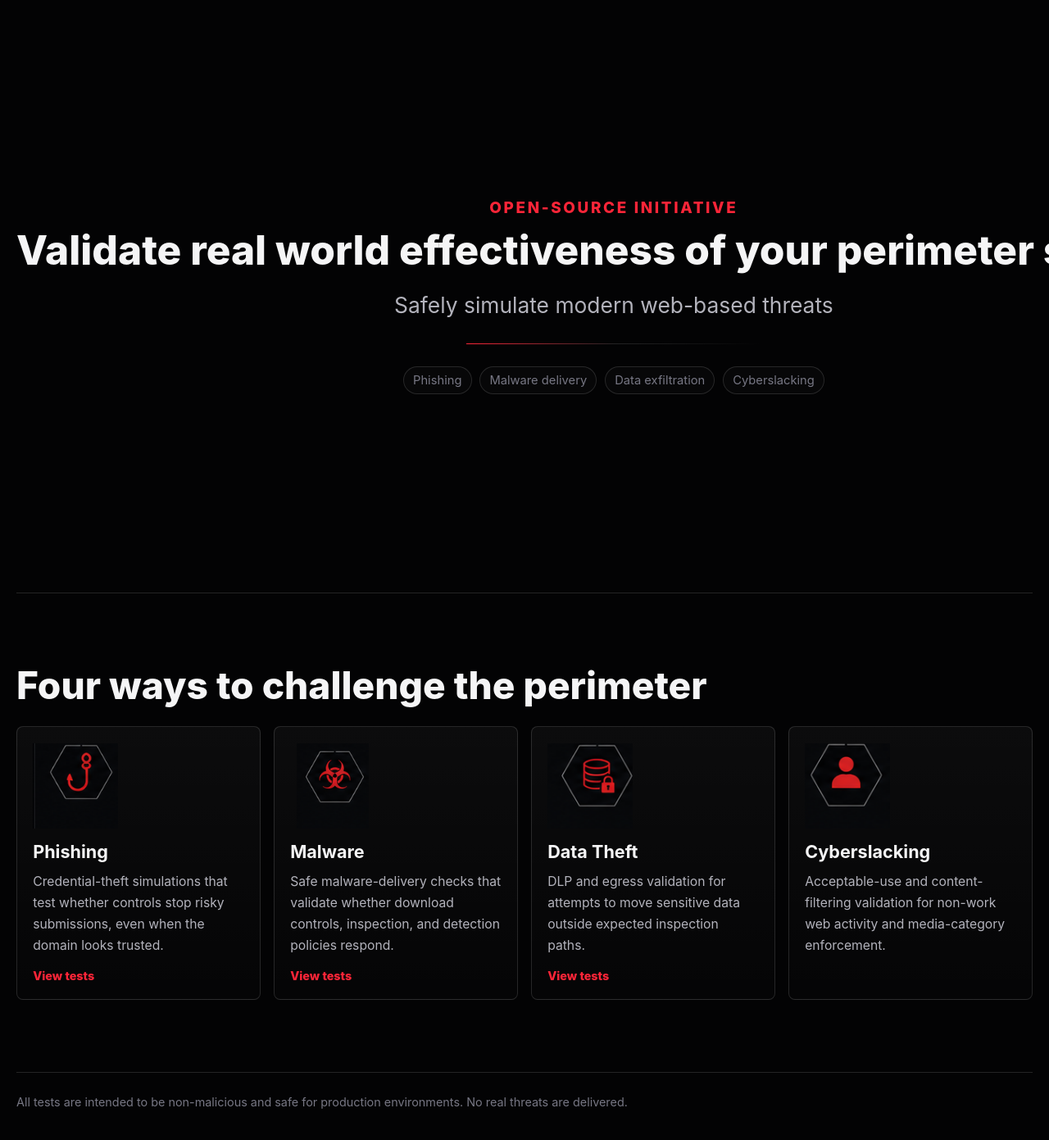
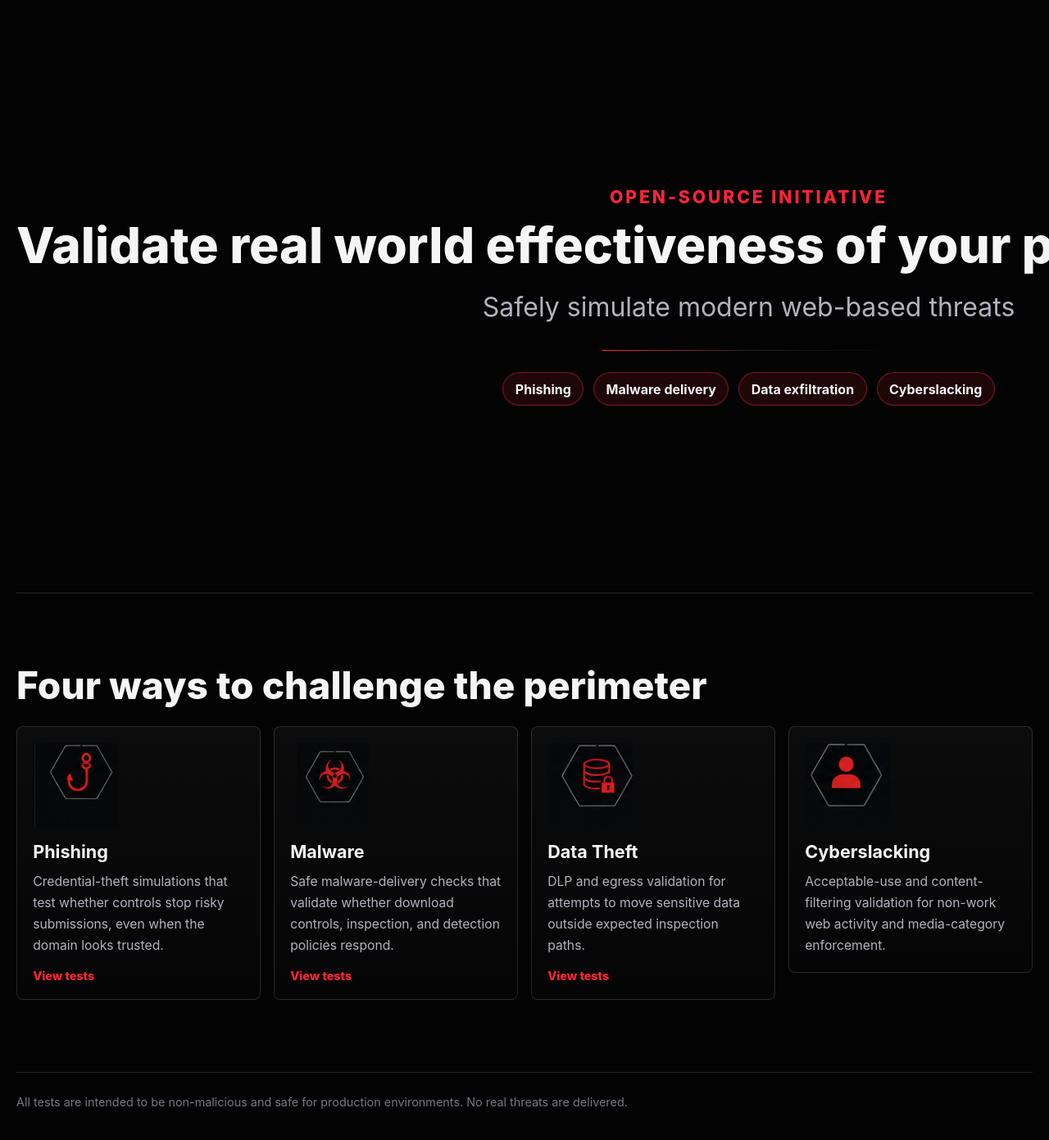
Before and after one commit to Nimit-17/swgaudit-context, a PHP site: page / in a window 1280 px wide; the page is wider, and only the part inside the window is pictured. Shown: the part 77-1468 px from the top of that part at 82% size. Run offline with PHP 8.4, Linux system fonts and the light colour scheme.

Commit message:
Refine hero scale and card expansion

```diff
--- a/assets/css/site.css
+++ b/assets/css/site.css
@@ -334,7 +334,7 @@ p {
 .eyebrow {
   margin: 0 0 1rem;
   color: var(--red);
-  font-size: clamp(1.18rem, 1.32vw, 1.42rem);
+  font-size: clamp(1.32rem, 1.5vw, 1.72rem);
   font-weight: 850;
   letter-spacing: 0.14em;
   text-transform: uppercase;
@@ -358,7 +358,7 @@ p {
 
 .hero h1 {
   max-width: 100%;
-  font-size: clamp(3.1rem, 3.35vw, 3.9rem);
+  font-size: clamp(3.8rem, 4.25vw, 5.15rem);
   line-height: 1;
   font-weight: 850;
   white-space: nowrap;
@@ -368,7 +368,7 @@ p {
   max-width: 760px;
   margin-top: 1.25rem;
   color: var(--muted);
-  font-size: clamp(1.65rem, 2.05vw, 2.05rem);
+  font-size: clamp(2rem, 2.35vw, 2.7rem);
   line-height: 1.6;
   overflow-wrap: break-word;
 }
@@ -383,18 +383,20 @@ p {
 .hero-meta {
   display: flex;
   flex-wrap: wrap;
-  gap: 0.6rem;
-  color: var(--soft);
-  font-size: 0.92rem;
+  gap: 0.75rem;
+  color: var(--text);
+  font-size: clamp(1rem, 1vw, 1.14rem);
+  font-weight: 750;
   justify-content: center;
 }
 
 .hero-meta span {
   max-width: 100%;
-  border: 1px solid var(--line);
+  border: 1px solid rgba(255, 37, 56, 0.4);
   border-radius: 999px;
-  padding: 0.45rem 0.7rem;
-  background: rgba(255, 255, 255, 0.02);
+  padding: 0.6rem 0.9rem;
+  background: rgba(255, 37, 56, 0.11);
+  box-shadow: inset 0 0 0 1px rgba(255, 255, 255, 0.035);
 }
 
 .section {
@@ -433,6 +435,7 @@ h2 {
 .category-grid {
   display: grid;
   grid-template-columns: repeat(4, minmax(0, 1fr));
+  align-items: start;
   gap: 1rem;
 }
 
```
Also changed, not shown: other parts of assets/css/site.css (+18 -16 lines).
